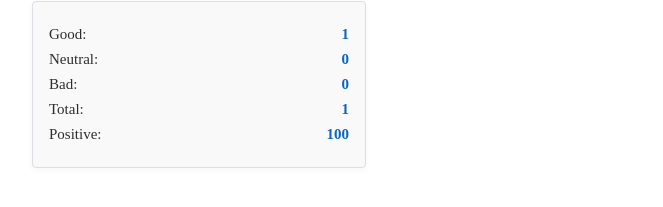
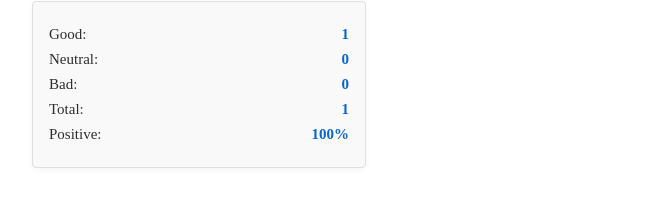
Before and after one commit to Lafanone/-02-react-cafe, a React (Vite) app: page / in a window 1280 px wide. Both pictures are taken after a click on the button "Good". Shown: the part 301-508 px from the top of the page, without its empty margins (308-971 px from the left). Built offline with nearby package versions, Linux system fonts and the light colour scheme.

Commit message:
Update VoteStats.tsx

```diff
--- a/src/components/voteStats/VoteStats.tsx
+++ b/src/components/voteStats/VoteStats.tsx
@@ -13,7 +13,7 @@ const VoteStats = ({ votes, totalVotes, positiveRate }: VoteStatsProps) => {
             <p className={css.stat}>Neutral: <strong>{votes.neutral}</strong></p>
             <p className={css.stat}>Bad: <strong>{votes.bad}</strong></p>
             <p className={css.stat}>Total: <strong>{totalVotes}</strong></p>
-            <p className={css.stat}>Positive: <strong>{positiveRate}</strong></p>
+            <p className={css.stat}>Positive: <strong>{positiveRate}%</strong></p>
         </div>
     )
 };
```
